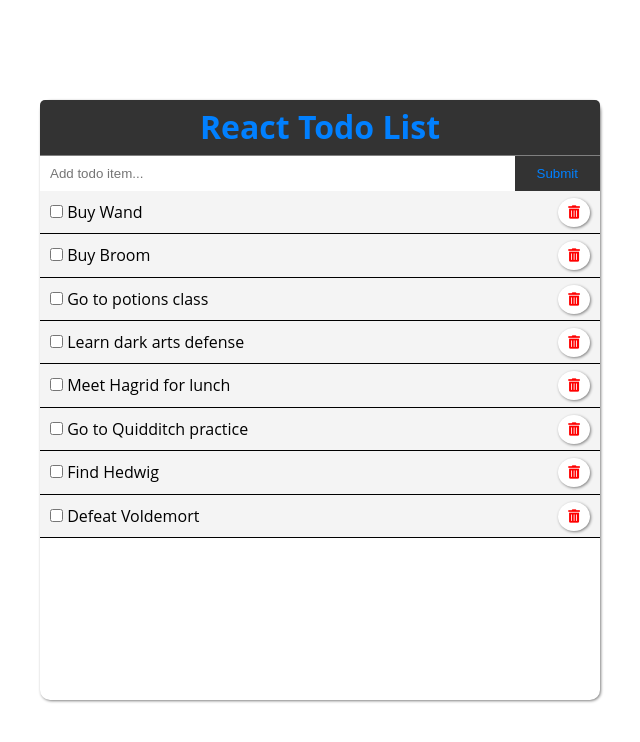
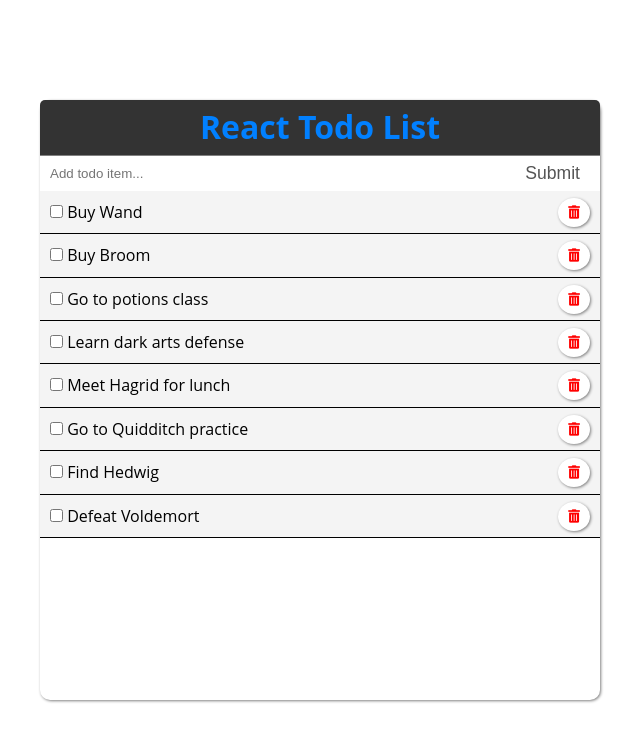
Before and after one commit to JS-goose/react-todo-list, a React (Create React App) app: page / in a window 1280 px wide. Shown: the top 742 px of the page, without its empty margins (320-960 px from the left). Built offline with nearby package versions, Linux system fonts and the light colour scheme.

Commit message:
adjusted styling of submit button

```diff
--- a/src/App.css
+++ b/src/App.css
@@ -17,15 +17,16 @@ a {
 .addBtn {
   display: inline-block;
   border: none;
-  background-color: #333;
-  color: #0180ff;
+  background-color: white;
+  color: #555;
   padding: 7px 20px;
   cursor: pointer;
+  font-weight: 500;
+  font-size: 1.1em;
 }
 
 .addBtn:hover {
-  background-color: #f4f4f4;
-  color: #333;
+  color: #0180ff;
 }
 
 form input:first-of-type {
```
